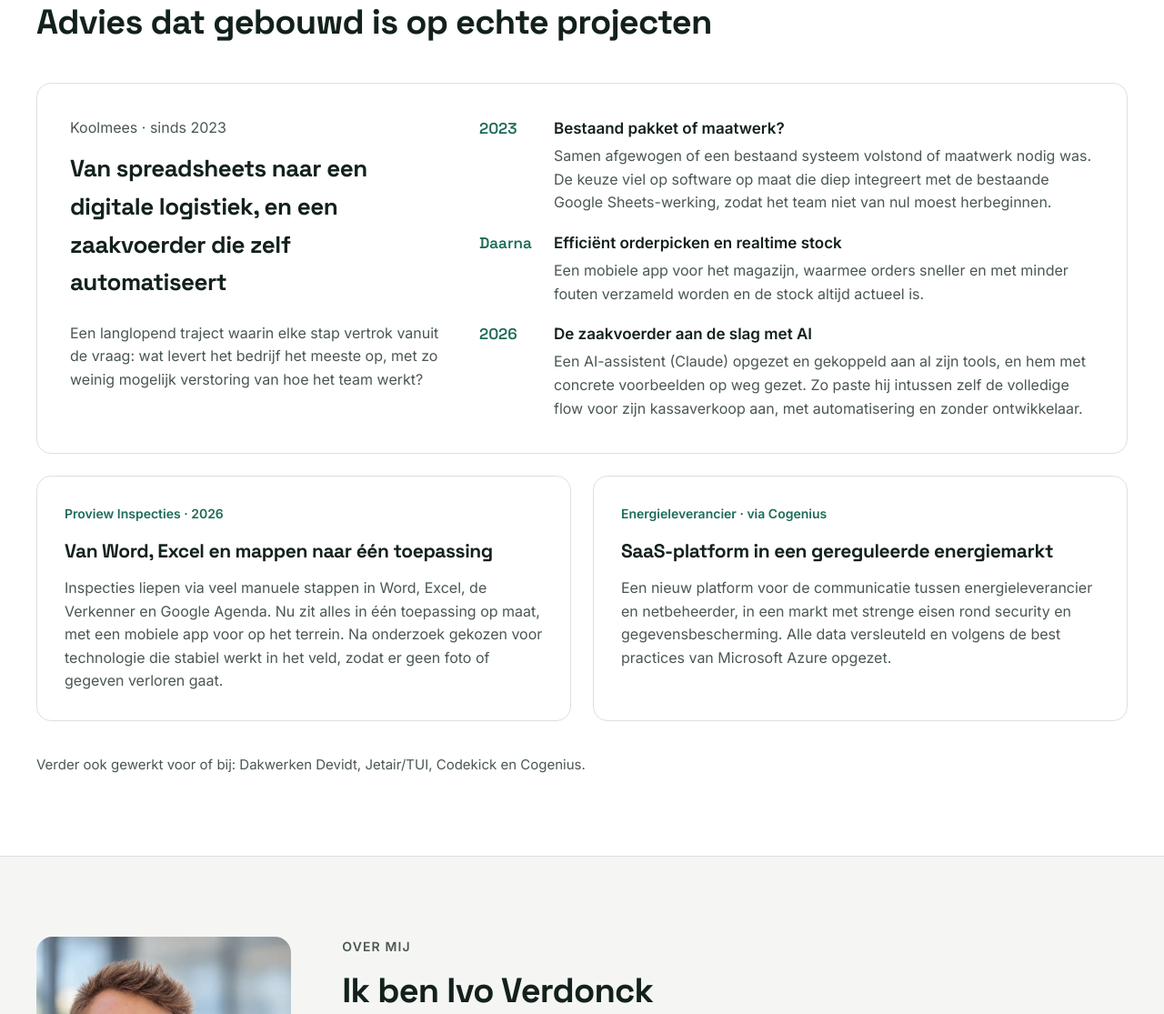
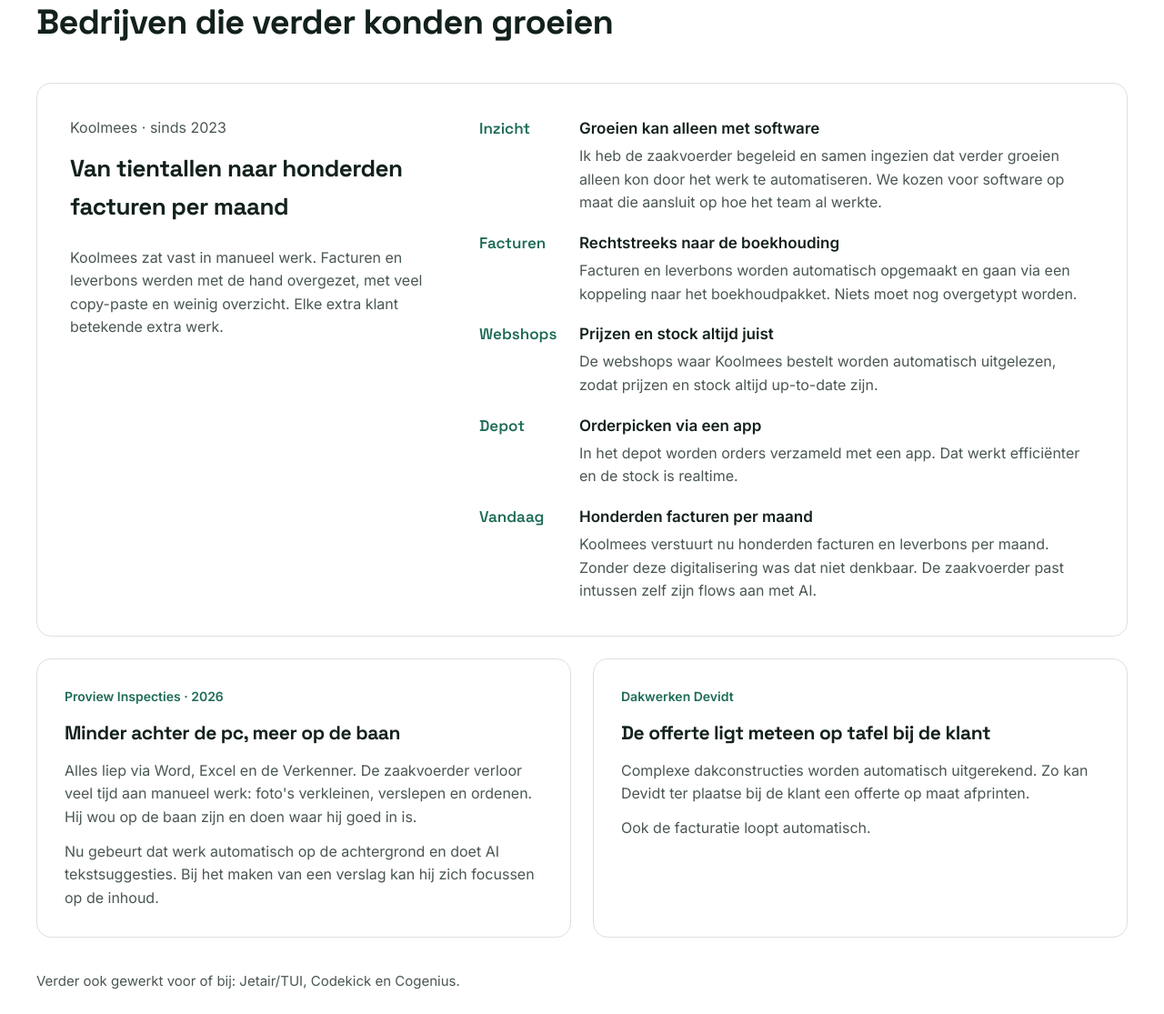
Before and after one commit to Verdonck-IT/verdonck-it.be, a plain HTML site: page index.html in a window 1280 px wide. Shown: the part 4354-5469 px from the top of the page at 91% size. Drawn offline with Linux system fonts and the light colour scheme.

Commit message:
Projecten herschreven rond groei: Koolmees, Proview en Devidt
Co-Authored-By: Claude Opus 5.5 <noreply@anthropic.com>

```diff
--- a/assets/site.css
+++ b/assets/site.css
@@ -145,7 +145,7 @@ img { max-width: 100%; display: block; }
 .case-featured h3 { font-size: 26px; }
 .timeline { flex: 2 1 480px; min-width: 0; list-style: none; margin: 0; padding: 0; display: flex; flex-direction: column; gap: 18px; }
 .timeline li { display: flex; gap: 18px; }
-.timeline .when { flex: 0 0 64px; font-family: var(--head); font-weight: 600; color: var(--accent); }
+.timeline .when { flex: 0 0 92px; font-family: var(--head); font-weight: 600; color: var(--accent); }
 .timeline h4 { margin: 0 0 4px; font-size: 17px; }
 .timeline p { color: var(--muted); font-size: 16px; }
 .also { margin-top: 36px; font-size: 15px; color: var(--muted); }
--- a/index.html
+++ b/index.html
@@ -274,35 +274,49 @@
   <section id="projecten" class="band">
     <div class="container section">
       <p class="eyebrow">Projecten</p>
-      <h2 class="h2" style="margin-bottom: 44px">Advies dat gebouwd is op echte projecten</h2>
+      <h2 class="h2" style="margin-bottom: 44px">Bedrijven die verder konden groeien</h2>
       <div class="row">
 
         <article class="card case-featured">
           <div class="case-intro">
             <p class="client">Koolmees · sinds 2023</p>
-            <h3>Van spreadsheets naar een digitale logistiek, en een zaakvoerder die zelf automatiseert</h3>
-            <p class="muted">Een langlopend traject waarin elke stap vertrok vanuit de vraag: wat levert het bedrijf het meeste op, met zo weinig mogelijk verstoring van hoe het team werkt?</p>
+            <h3>Van tientallen naar honderden facturen per maand</h3>
+            <p class="muted">Koolmees zat vast in manueel werk. Facturen en leverbons werden met de hand overgezet, met veel copy-paste en weinig overzicht. Elke extra klant betekende extra werk.</p>
           </div>
           <ol class="timeline">
             <li>
-              <span class="when">2023</span>
+              <span class="when">Inzicht</span>
               <div>
-                <h4>Bestaand pakket of maatwerk?</h4>
-                <p>Samen afgewogen of een bestaand systeem volstond of maatwerk nodig was. De keuze viel op software op maat die diep integreert met de bestaande Google Sheets-werking, zodat het team niet van nul moest herbeginnen.</p>
+                <h4>Groeien kan alleen met software</h4>
+                <p>Ik heb de zaakvoerder begeleid en samen ingezien dat verder groeien alleen kon door het werk te automatiseren. We kozen voor software op maat die aansluit op hoe het team al werkte.</p>
               </div>
             </li>
             <li>
-              <span class="when">Daarna</span>
+              <span class="when">Facturen</span>
               <div>
-                <h4>Efficiënt orderpicken en realtime stock</h4>
-                <p>Een mobiele app voor het magazijn, waarmee orders sneller en met minder fouten verzameld worden en de stock altijd actueel is.</p>
+                <h4>Rechtstreeks naar de boekhouding</h4>
+                <p>Facturen en leverbons worden automatisch opgemaakt en gaan via een koppeling naar het boekhoudpakket. Niets moet nog overgetypt worden.</p>
               </div>
             </li>
             <li>
-              <span class="when">2026</span>
+              <span class="when">Webshops</span>
               <div>
-                <h4>De zaakvoerder aan de slag met AI</h4>
-                <p>Een AI-assistent (Claude) opgezet en gekoppeld aan al zijn tools, en hem met concrete voorbeelden op weg gezet. Zo paste hij intussen zelf de volledige flow voor zijn kassaverkoop aan, met automatisering en zonder ontwikkelaar.</p>
+                <h4>Prijzen en stock altijd juist</h4>
+                <p>De webshops waar Koolmees bestelt worden automatisch uitgelezen, zodat prijzen en stock altijd up-to-date zijn.</p>
+              </div>
+            </li>
+            <li>
+              <span class="when">Depot</span>
+              <div>
+                <h4>Orderpicken via een app</h4>
+                <p>In het depot worden orders verzameld met een app. Dat werkt efficiënter en de stock is realtime.</p>
+              </div>
+            </li>
+            <li>
+              <span class="when">Vandaag</span>
+              <div>
+                <h4>Honderden facturen per maand</h4>
+                <p>Koolmees verstuurt nu honderden facturen en leverbons per maand. Zonder deze digitalisering was dat niet denkbaar. De zaakvoerder past intussen zelf zijn flows aan met AI.</p>
               </div>
             </li>
           </ol>
@@ -310,17 +324,19 @@
 
         <article class="card case">
           <p class="client">Proview Inspecties · 2026</p>
-          <h3>Van Word, Excel en mappen naar één toepassing</h3>
-          <p>Inspecties liepen via veel manuele stappen in Word, Excel, de Verkenner en Google Agenda. Nu zit alles in één toepassing op maat, met een mobiele app voor op het terrein. Na onderzoek gekozen voor technologie die stabiel werkt in het veld, zodat er geen foto of gegeven verloren gaat.</p>
+          <h3>Minder achter de pc, meer op de baan</h3>
+          <p>Alles liep via Word, Excel en de Verkenner. De zaakvoerder verloor veel tijd aan manueel werk: foto's verkleinen, verslepen en ordenen. Hij wou op de baan zijn en doen waar hij goed in is.</p>
+          <p>Nu gebeurt dat werk automatisch op de achtergrond en doet AI tekstsuggesties. Bij het maken van een verslag kan hij zich focussen op de inhoud.</p>
         </article>
 
         <article class="card case">
-          <p class="client">Energieleverancier · via Cogenius</p>
-          <h3>SaaS-platform in een gereguleerde energiemarkt</h3>
-          <p>Een nieuw platform voor de communicatie tussen energieleverancier en netbeheerder, in een markt met strenge eisen rond security en gegevensbescherming. Alle data versleuteld en volgens de best practices van Microsoft Azure opgezet.</p>
+          <p class="client">Dakwerken Devidt</p>
+          <h3>De offerte ligt meteen op tafel bij de klant</h3>
+          <p>Complexe dakconstructies worden automatisch uitgerekend. Zo kan Devidt ter plaatse bij de klant een offerte op maat afprinten.</p>
+          <p>Ook de facturatie loopt automatisch.</p>
         </article>
       </div>
-      <p class="also">Verder ook gewerkt voor of bij: Dakwerken Devidt, Jetair/TUI, Codekick en Cogenius.</p>
+      <p class="also">Verder ook gewerkt voor of bij: Jetair/TUI, Codekick en Cogenius.</p>
     </div>
   </section>
 
```
